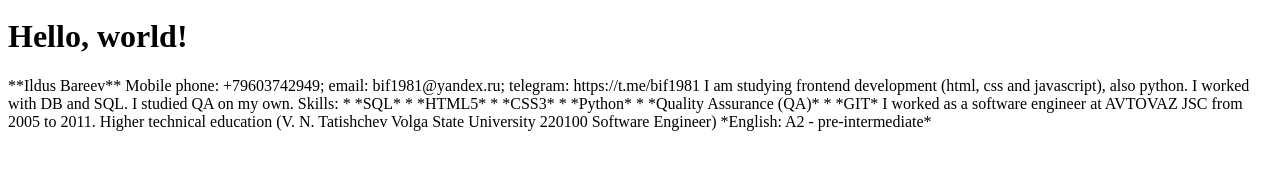
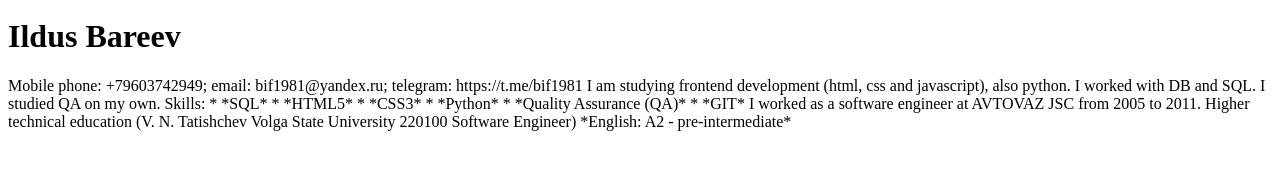
Before and after one commit to bif1981/rsschool-cv, a plain HTML site: page index.html in a window 1280 px wide. Shown: the part 29-198 px from the top of the page. Drawn offline with Linux system fonts and the light colour scheme.

Commit message:
docs:update html file

```diff
--- a/index.html
+++ b/index.html
@@ -1,17 +1,12 @@
 <!doctype html>
-<html>
+<html lang="ru">
   <head>
-    <title>Page title</title>
+    <title>CV Ildus Bareev</title>
   </head>
   <body>
     <img src="images/company-logo.png" alt="Company">
-    <h1 class="hello-world">Hello, world!</h1>
-  </body>
-</html>
-
-**Ildus Bareev**
-
-Mobile phone: +79603742949; email: bif1981@yandex.ru; telegram: https://t.me/bif1981
+    <h1 class="hello-world">Ildus Bareev</h1>
+    <p>Mobile phone: +79603742949; email: bif1981@yandex.ru; telegram: https://t.me/bif1981
 
       I am studying frontend development (html, css and javascript), also python. I worked with DB and SQL. I studied QA on my own.
 
@@ -27,4 +22,6 @@ I worked as a software engineer at AVTOVAZ JSC from 2005 to 2011.
 
       Higher technical education (V. N. Tatishchev Volga State University 220100 Software Engineer)
 
-*English: A2 - pre-intermediate*
+      *English: A2 - pre-intermediate*</p>
+  </body>
+</html>
```
Lines whose indentation alone changed are shown as unchanged.
